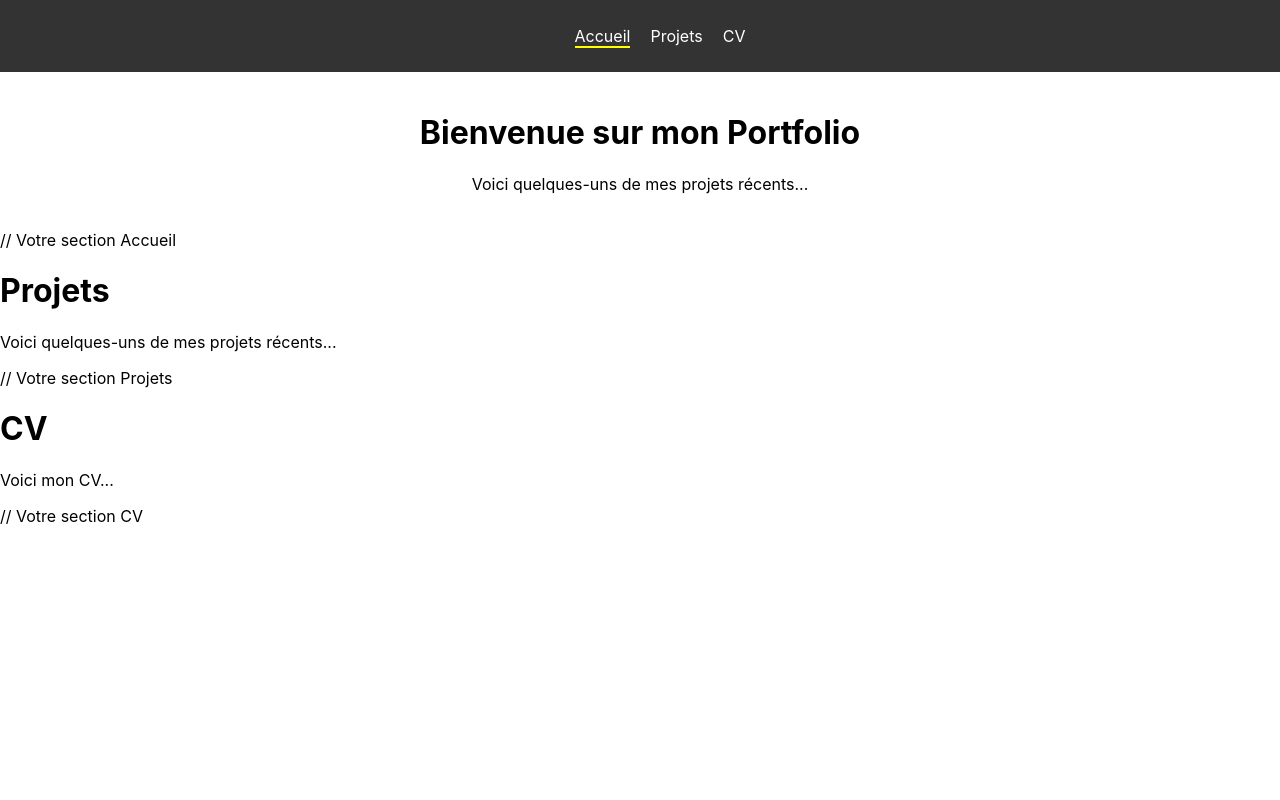
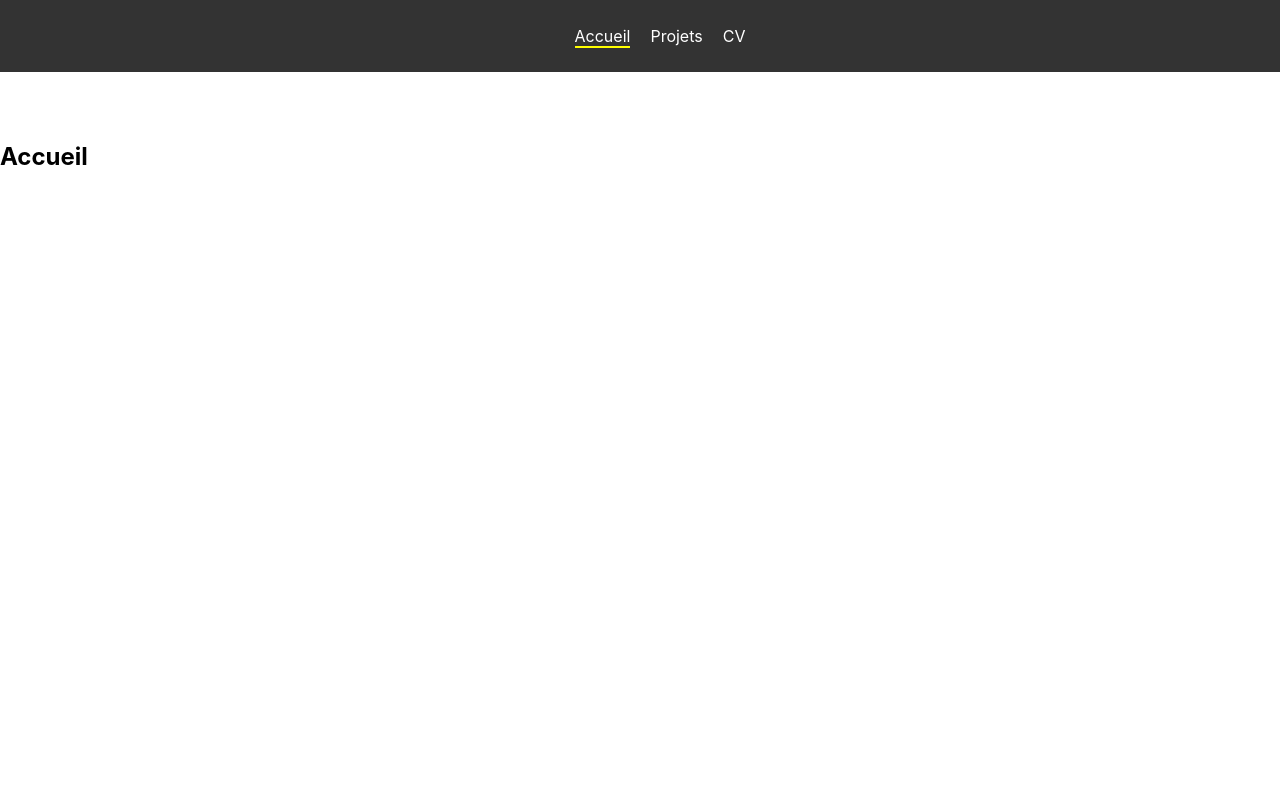
Before and after one commit to AnotheerDev/mon-portfolio, a React (Create React App) app: page / in a window 1280 px wide. Shown: the top 800 px of the page. Built offline with nearby package versions, Linux system fonts and the light colour scheme.

Commit message:
Refactor Home component and CSS
This commit refactors the Home component and its associated CSS file. The changes include renaming the component, updating the section ID, and removing unnecessary code.

```diff
--- a/src/components/Home/Home.jsx
+++ b/src/components/Home/Home.jsx
@@ -1,14 +1,14 @@
+// Home.jsx
 // Home.jsx
 import React from 'react';
-import './home.css'; // Assurez-vous que le chemin est correct
+import './home.css';
 
 const Home = () => {
   return (
-    <div className="home-container">
-      <h1>Bienvenue sur mon Portfolio</h1>
-      <p>Voici quelques-uns de mes projets récents...</p>
-      {/* Plus de contenu ici */}
-    </div>
+    <section id="home">
+      <h1>Accueil</h1>
+      {/* Contenu de l'accueil */}
+    </section>
   );
 }
 
--- a/src/components/Home/home.css
+++ b/src/components/Home/home.css
@@ -1,7 +1,8 @@
 /* Home.css */
-.home-container {
-  text-align: center;
-  padding: 20px;
+#home {
+  /* Styles pour la section Accueil */
+  padding: 50px 0;
+  height: 100vh;
 }
 
 /* Ajoutez plus de styles ici au besoin */
```
